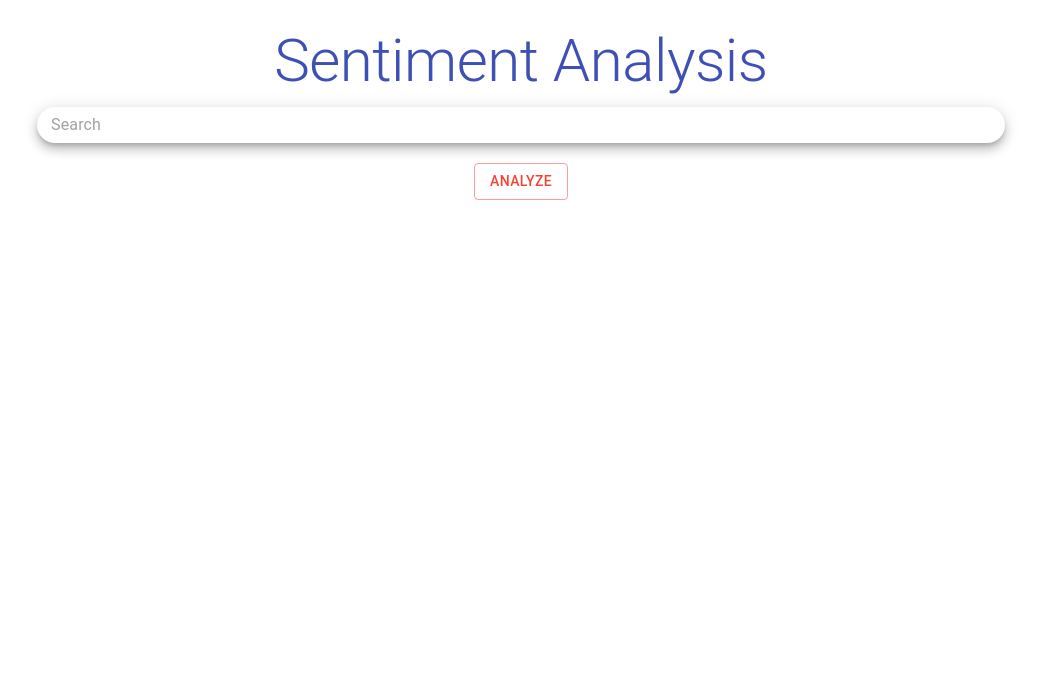
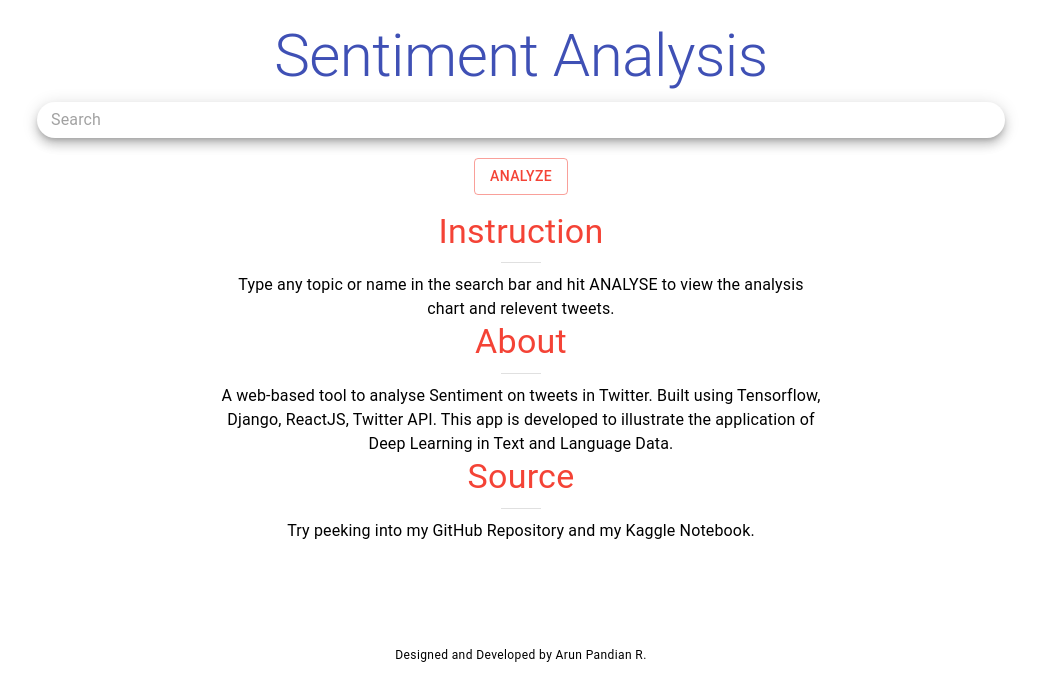
Before and after one commit to arunpandian7/Sentiment-Analysis, a React (Create React App) app in the folder react-frontend/: page / in a window 1280 px wide. Shown: the top 700 px of the page, without its empty margins (119-1160 px from the left). Built offline with nearby package versions, Linux system fonts and the light colour scheme.

Commit message:
ADDED Info Content

```diff
--- a/react-frontend/src/App.js
+++ b/react-frontend/src/App.js
@@ -1,13 +1,14 @@
 import React from "react";
 
 import Chart from "react-apexcharts";
-import { Typography, Grid } from "@material-ui/core";
+import { Typography, Grid} from "@material-ui/core";
 import Styles from "./App.module.css";
 import InputBase from "@material-ui/core/InputBase";
 import Button from "@material-ui/core/Button";
 import Paper from "@material-ui/core/Paper";
 import axios from "axios";
 import TweetCard from "./TweetCard";
+import Info from "./Info";
 class App extends React.Component {
   state = {
     hashtagText: "",
@@ -123,10 +124,10 @@ class App extends React.Component {
   showLoadingBar = () => {
     if (this.state.progressBar) {
       return (
-        <div className="text-center">
+        <div>
           <img src={require("./loading.gif")} width="200" alt="loading-gif" />
-          <h2 className="progressheader">Please Wait</h2>
-        </div>
+          <Typography variant="h5" align="center" color="secondary">Please Wait..</ Typography>
+        </ div>
       );
     }
   };
@@ -134,7 +135,7 @@ class App extends React.Component {
   showChart = () => {
     if (this.state.submitted === true) {
       return (
-        <div>
+        <div className={Styles.Chart}>
           <Chart
             options={this.state.options}
             series={this.state.series}
@@ -200,10 +201,16 @@ class App extends React.Component {
           Analyze
         </ Button>
         {this.showChart()}
-        <Grid container spacing={3} style={{paddingLeft:"10", paddingRight:"10"}}>
+        <Grid container spacing={3} style={{paddingLeft:"10px", paddingRight:"10px"}}>
         {this.state.submitted?renderTweets:<br />}
         </Grid>
         {this.showLoadingBar()}
+        <Info className={Styles.Info}/>
+        <div className={Styles.footerDiv}>
+            <Typography variant="caption" align="center">
+                Designed and Developed by Arun Pandian R.
+            </Typography>
+        </div>
       </div>
     );
   }
--- a/react-frontend/src/App.module.css
+++ b/react-frontend/src/App.module.css
@@ -5,9 +5,9 @@ body{
 .container {
   display: flex;
   align-items: center;
-  margin-top: 25px;
-  justify-content: center;
+  margin-top: 20px;
   flex-direction: column;
+  min-height: 100vh;
 }
 
 .analyseButton{
@@ -22,3 +22,15 @@ body{
 .searchBar{
   margin-bottom: 5px !important;
 }
+
+.chart{
+  margin-top: 10px;
+  margin-bottom: 10px;
+}
+
+.footerDiv{
+  position: relative;
+  bottom: 0;
+  align-items: center;
+
+}
--- /dev/null
+++ b/react-frontend/src/Info.jsx
@@ -0,0 +1,39 @@
+import React from "react";
+import {Typography, Divider} from "@material-ui/core";
+import Icon from "@material-ui/core/Icon";
+
+function Info(){
+
+    return(
+        <div style={{marginTop:"20px", maxWidth:"600px", paddingBottom:"100px"}}>
+            <Typography variant="h4" align="center" color="secondary">
+                Instruction
+            </Typography>
+            <Divider style={{margin: "10px auto", width:40}} />
+            <Typography variant='body1' align="center">
+                Type any topic or name in the search bar and hit ANALYSE to view the analysis chart and relevent tweets.
+            </Typography>
+
+            <Typography variant="h4" align="center" color="secondary">
+                About
+            </Typography>
+            <Divider style={{margin: "10px auto", width:40}} />
+            <Typography variant='body1' align="center">
+                A web-based tool to analyse Sentiment on tweets in Twitter. Built using Tensorflow, Django, ReactJS, Twitter API.
+                This app is developed to illustrate the application of Deep Learning in Text and Language Data.
+            </Typography>
+
+            <Typography variant="h4" align="center" color="secondary">
+                Source
+            </Typography>
+            <Divider style={{margin: "10px auto", width:40}} />
+            <Typography variant='body1' align="center">
+                Try peeking into my GitHub Repository and my Kaggle Notebook.
+            </Typography>
+
+
+        </div>
+    )
+}
+
+export default Info;
--- a/react-frontend/src/TweetCard.jsx
+++ b/react-frontend/src/TweetCard.jsx
@@ -1,5 +1,4 @@
 import React from 'react';
-import {makeStyles} from '@material-ui/core/styles';
 import {Card, CardContent} from '@material-ui/core';
 import {Typography} from '@material-ui/core';
 
--- a/react-frontend/src/index.js
+++ b/react-frontend/src/index.js
@@ -9,6 +9,7 @@ ReactDOM.render(
   <React.StrictMode>
     <ThemeProvider theme={theme}>
       <App />
+
     </ThemeProvider>
   </React.StrictMode>,
   document.getElementById('root')
```
